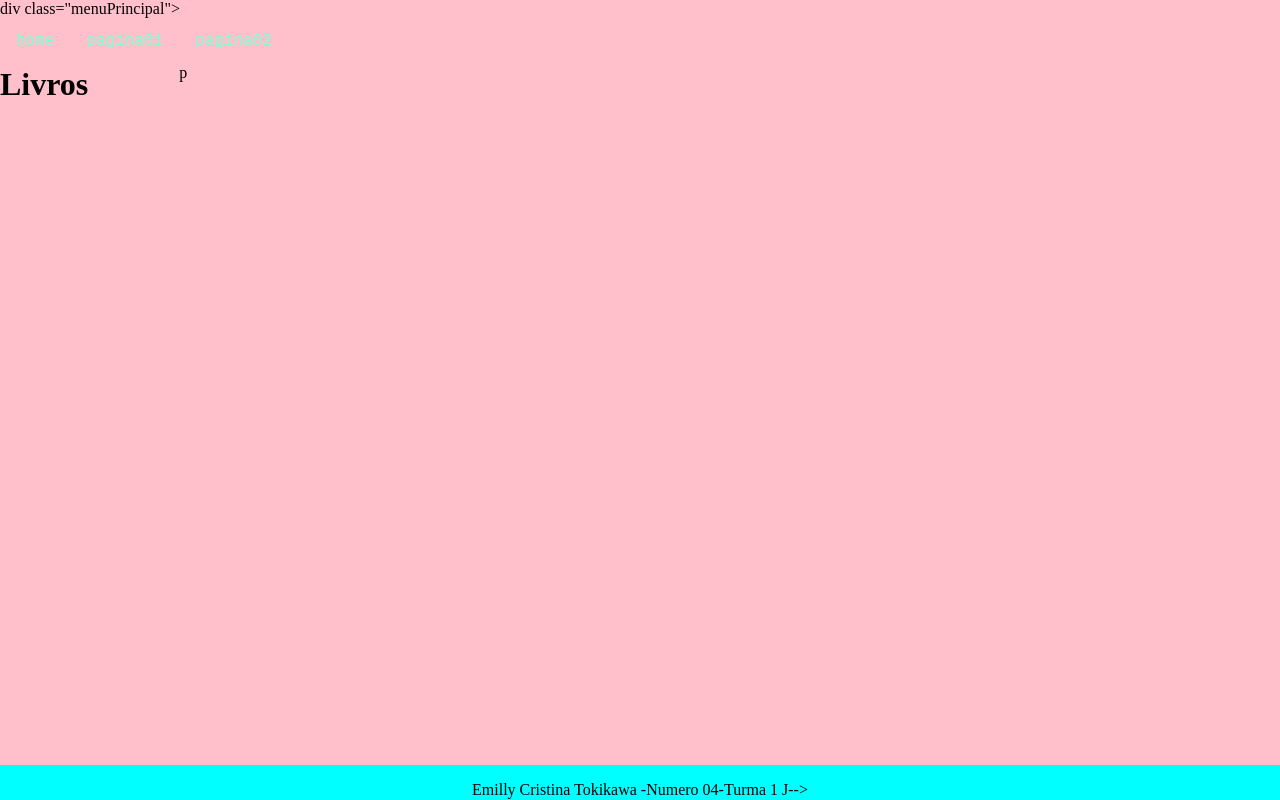
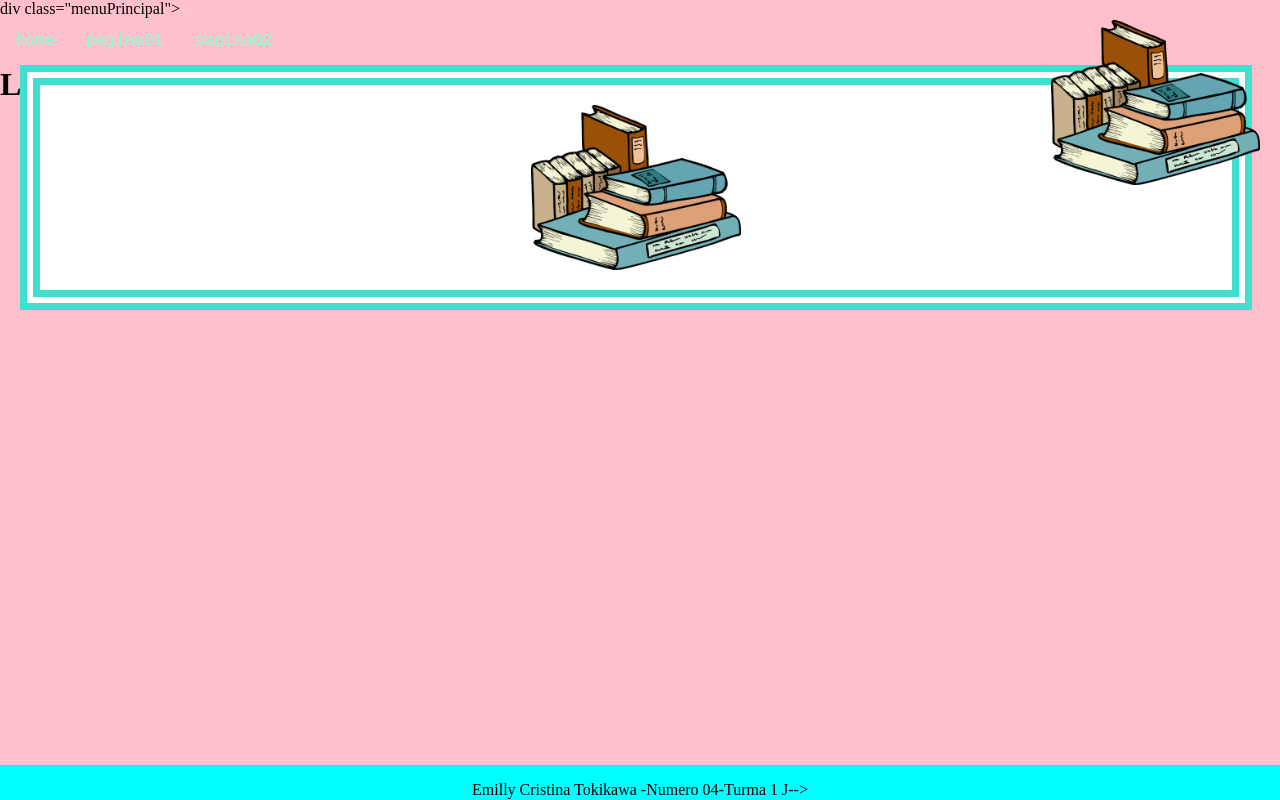
Before and after one commit to Emytoky/primeiroj_2t, a plain HTML site: page index.html in a window 1280 px wide. Drawn offline with Linux system fonts and the light colour scheme.

Commit message:
aula 23/08

```diff
--- a/estilo.css
+++ b/estilo.css
@@ -55,7 +55,7 @@ li a:hover{
 #tigre{
   width: 12%;
 }
-.caixaTigre{
+.caixalivros{
   position: absolute;
   top: 45px;
   background: white;
@@ -69,7 +69,7 @@ li a:hover{
   display: flex;
   justify-content: center;
 }
-.caixaTigre2{
+.caixalivros2{
   position: absolute;
   top: 0px;
   right: 0%;
--- a/index.html
+++ b/index.html
@@ -29,5 +29,20 @@
 
 </div>
 
+
+
+</div>
+<div class="caixalivros">
+   <img id="livros" src="livros.png" alt="">
+</div>
+</div>
+<div class="caixalivros2">
+  <img id="livros" src="livros.png" alt="">
+</div>
+
+</body>
+</html>
+
+
   </body>
 </html>
```
Also changed, not shown: pagina01.html (+4 -4 lines), livros.png (added).
